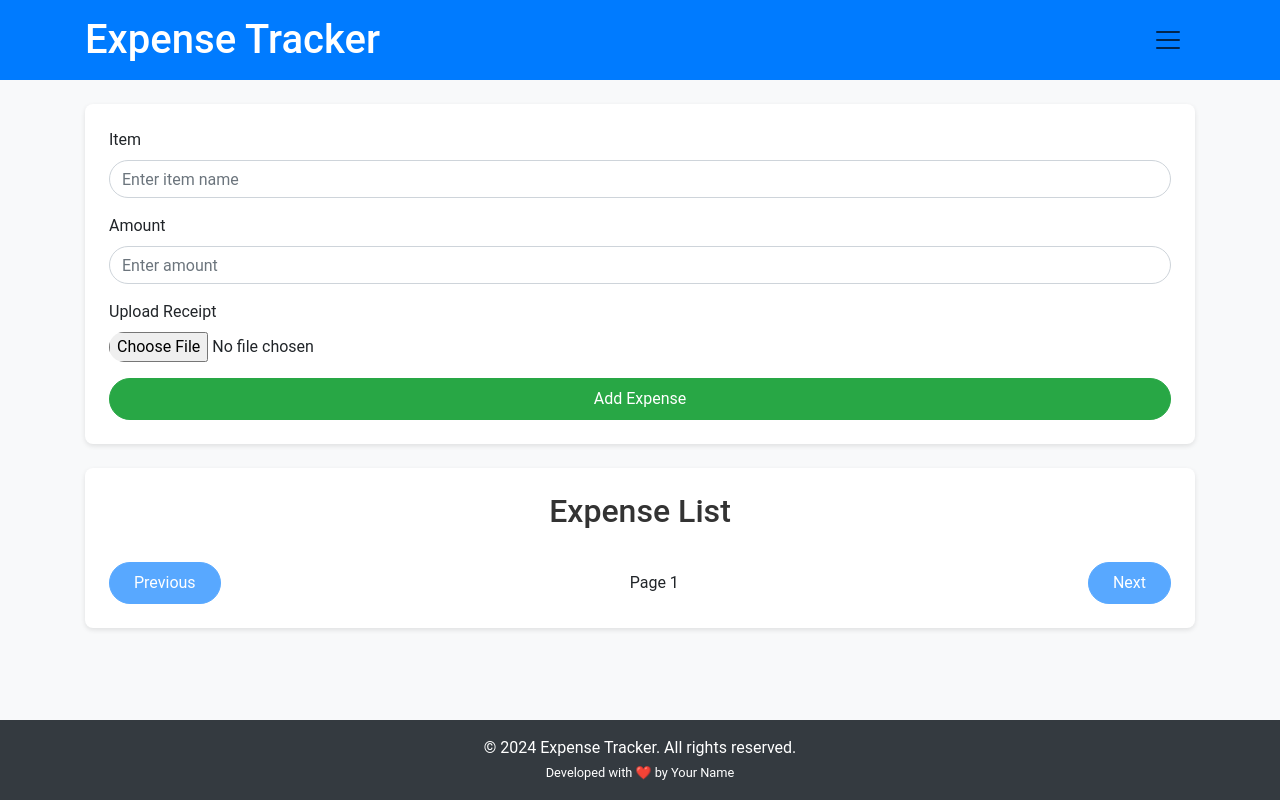
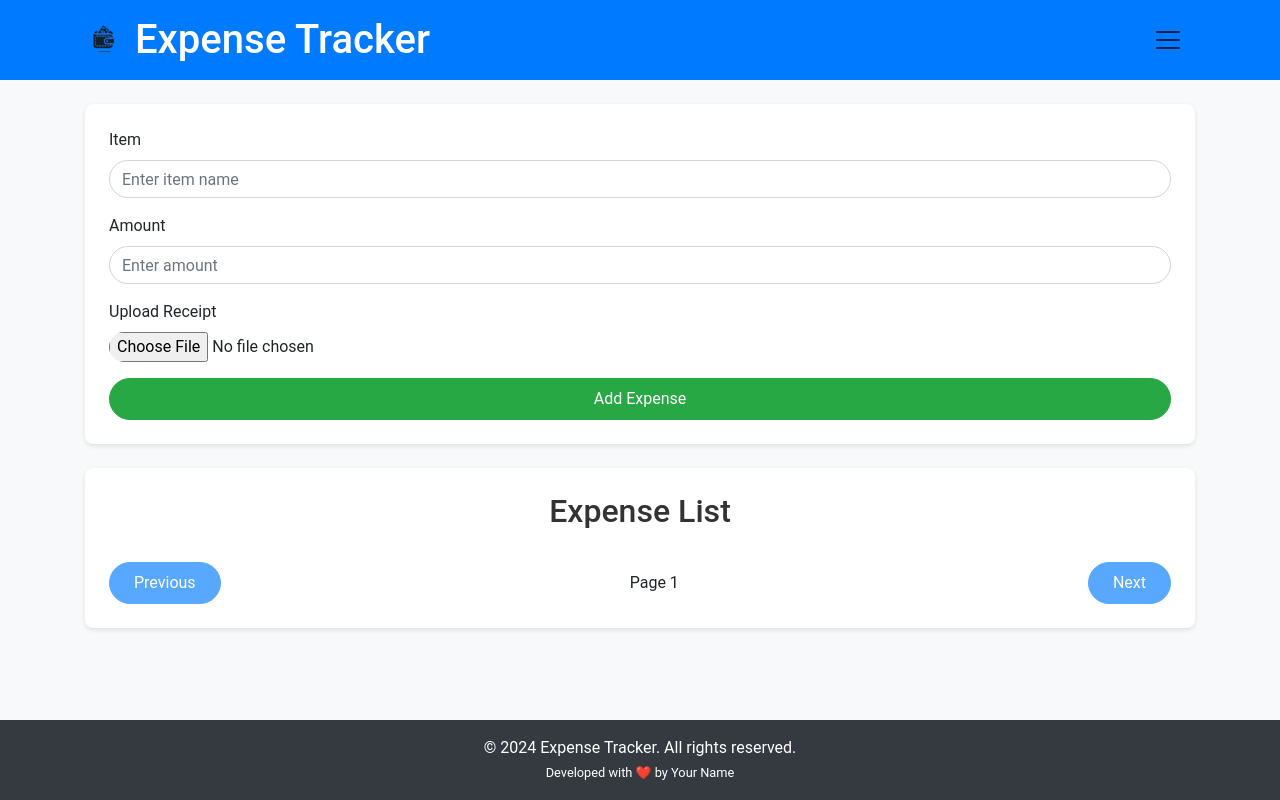
Before and after one commit to ezaikooni/expense-tracker, a plain HTML site: page index.html in a window 1280 px wide. Drawn offline with nearby package versions, Linux system fonts and the light colour scheme; some packages are replaced by stand-ins of ours; a script that the page names is missing.

Commit message:
add icon

```diff
--- a/index.html
+++ b/index.html
@@ -19,7 +19,10 @@
     <!-- Header with a Hamburger Menu -->
     <header class="bg-primary text-white py-3">
         <div class="container d-flex justify-content-between align-items-center">
-            <h1 class="mb-0">Expense Tracker</h1>
+            <div class="d-flex align-items-center">
+                <img src="/asset/icon.png" alt="App Icon" style="width: 40px; height: 40px; margin-right: 10px;">
+                <h1 class="mb-0">Expense Tracker</h1>
+            </div>
             <button class="navbar-toggler" type="button" data-toggle="collapse" data-target="#navbarMenu"
                 aria-controls="navbarMenu" aria-expanded="false" aria-label="Toggle navigation">
                 <span class="navbar-toggler-icon"></span>
@@ -35,6 +38,7 @@
             </div>
         </div>
     </header>
+
 
     <div class="container mt-4">
         <div class="bg-light-custom p-4 mb-4">
```
Also changed, not shown: asset/favicon.ico (added), asset/icon.png (added), asset/icon192x192.png (added), asset/icon512x512.png (added), asset/manifest.json, favicon.ico (added).
